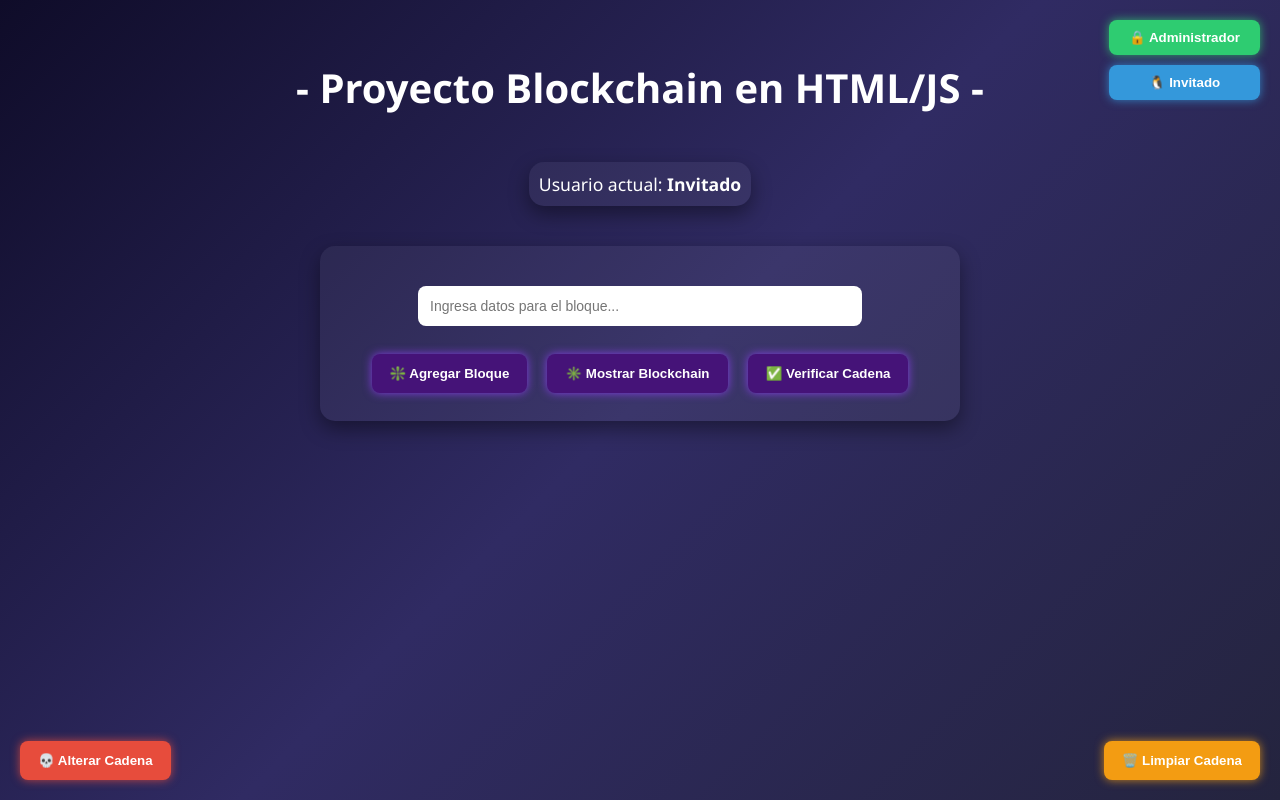
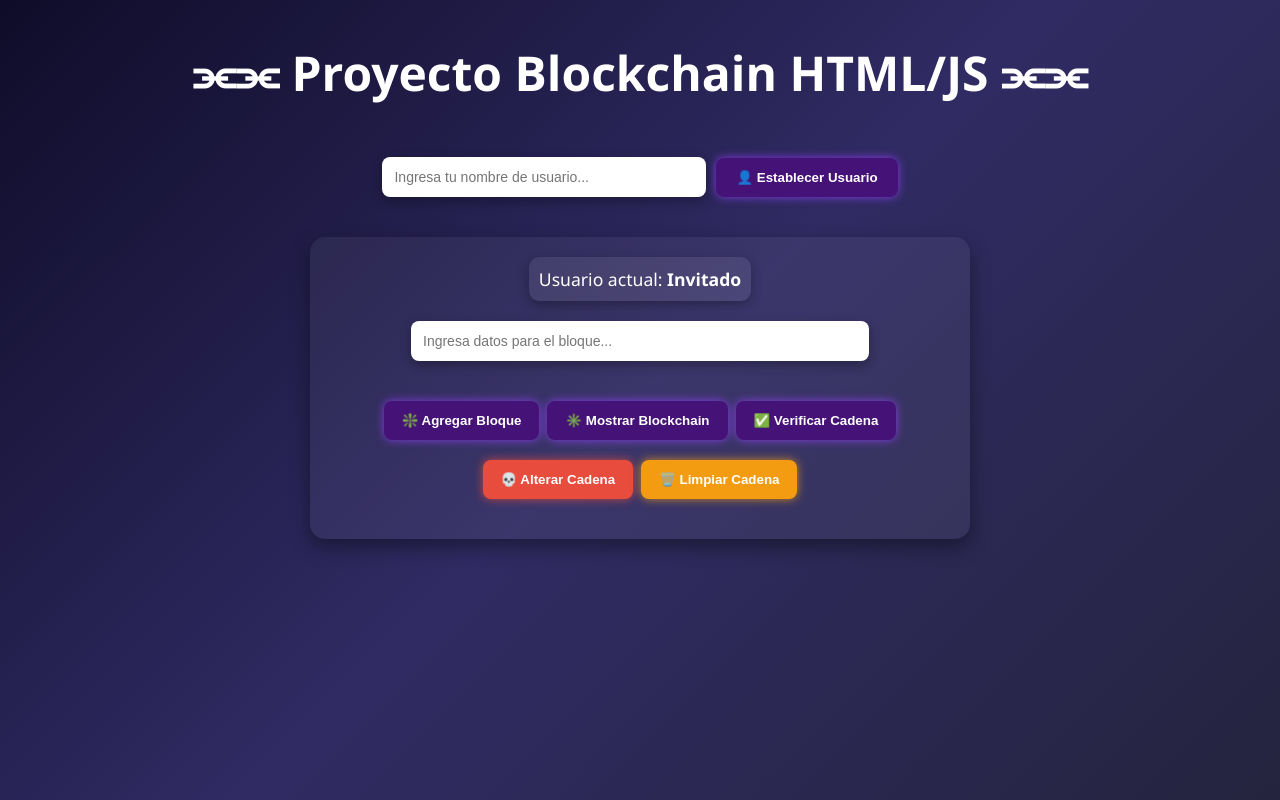
Before and after one commit to Cruger117/Proyecto-Blockchain-en-HTML-JS-Aseguramiento-de-la-Informacion, a plain HTML site: page index.html in a window 1280 px wide. Drawn offline with nearby package versions, Linux system fonts and the light colour scheme.

Commit message:
Proyecto-Blockchain-en-HTML/JS-3.1
Usuarios, diseño, and stuff...

```diff
--- a/blockchain.js
+++ b/blockchain.js
@@ -56,23 +56,20 @@ let myBlockchain = new Blockchain();
 // 🔹 Usuario actual
 let currentUser = "Invitado";
 
-// 🔑 Login como administrador
-function loginAdmin() {
-  const pass = prompt("Introduce la contraseña de Administrador:");
-  if (pass === "12345") {
-    currentUser = "Administrador";
-    document.getElementById("currentUser").innerHTML = "Usuario actual: <b>Administrador</b>";
-    alert("✅ Sesión iniciada como Administrador");
-  } else {
-    alert("❌ Contraseña incorrecta");
+// 👤 Establecer usuario
+function establecerUsuario() {
+  const input = document.getElementById("userInput");
+  const usuario = input.value.trim();
+
+  if (!usuario) {
+    alert("⚠️ Por favor ingresa un nombre de usuario.");
+    return;
   }
-}
 
-// 🙋 Login como invitado
-function loginInvitado() {
-  currentUser = "Invitado";
-  document.getElementById("currentUser").innerHTML = "Usuario actual: <b>Invitado</b>";
-  alert("Sesión iniciada como Invitado");
+  currentUser = usuario;
+  document.getElementById("currentUser").innerHTML = "Usuario actual: <b>" + currentUser + "</b>";
+  alert("✅ Usuario establecido: " + currentUser);
+  input.value = "";
 }
 
 // ➕ Agregar bloque con usuario activo
@@ -113,7 +110,7 @@ function mostrarCadena() {
 function verificarCadena() {
   const output = document.getElementById("output");
   if (myBlockchain.isChainValid()) {
-    output.innerHTML = "<h2 class='valido'>✔ La cadena es válida</h2>";
+    output.innerHTML = "<h2 class='valido'>✓ La cadena es válida</h2>";
   } else {
     output.innerHTML = "<h2 class='invalido'>✖ La cadena fue alterada</h2>";
   }
--- a/index.html
+++ b/index.html
@@ -9,23 +9,30 @@
   <script src="blockchain.js" defer></script>
 </head>
 <body>
-  <h1>- Proyecto Blockchain en HTML/JS -</h1>
+  <h1>⫘⫘ Proyecto Blockchain HTML/JS ⫘⫘</h1>
 
-  <!-- 🔹 Controles de usuario -->
-  <div class="user-controls">
-    <button onclick="loginAdmin()">🔒 Administrador</button>
-    <button onclick="loginInvitado()">🐧 Invitado</button>
+  <!-- 🔹 Configuración de usuario -->
+  <div class="user-setup">
+    <input type="text" id="userInput" placeholder="Ingresa tu nombre de usuario...">
+    <button onclick="establecerUsuario()">👤 Establecer Usuario</button>
   </div>
-  <p id="currentUser">Usuario actual: <b>Invitado</b></p>
 
   <div class="container">
+    <p id="currentUser">Usuario actual: <b>Invitado</b></p>
+
     <input type="text" id="dataInput" placeholder="Ingresa datos para el bloque...">
-    <button type="button" onclick="agregarBloque()">❇️ Agregar Bloque</button>
-    <button type="button" onclick="mostrarCadena()">✳️ Mostrar Blockchain</button>
-    <button type="button" onclick="verificarCadena()">✅ Verificar Cadena</button>
+
+    <div class="button-row">
+      <button type="button" onclick="agregarBloque()">❇️ Agregar Bloque</button>
+      <button type="button" onclick="mostrarCadena()">✳️ Mostrar Blockchain</button>
+      <button type="button" onclick="verificarCadena()">✅ Verificar Cadena</button>
+    </div>
+
+    <div class="button-row">
+      <button class="hack-btn-inline" onclick="alterarCadena()">💀 Alterar Cadena</button>
+      <button class="clear-btn-inline" onclick="limpiarCadena()">🗑️ Limpiar Cadena</button>
+    </div>
   </div>
   <div id="output"></div>
-    <button class="hack-btn" onclick="alterarCadena()">💀 Alterar Cadena</button>
-    <button class="clear-btn" onclick="limpiarCadena()">🗑️ Limpiar Cadena</button>
 </body>
 </html>
--- a/style.css
+++ b/style.css
@@ -12,60 +12,57 @@ body {
 
 /* 🔹 Título principal */
 h1 {
-  margin-top: 60px;
-  font-size: 2.5rem;
+  margin-top: 40px;
+  font-size: 3rem;
   font-weight: bold;
 }
 
-/* 🔹 Controles de usuario (arriba a la derecha) */
-.user-controls {
-  position: absolute;
-  top: 20px;
-  right: 20px;
+/* 🔹 Configuración de usuario */
+.user-setup {
+  margin-top: 20px;
+  margin-bottom: 20px;
   display: flex;
-  flex-direction: column;
+  justify-content: center;
+  align-items: center;
   gap: 10px;
 }
 
-/* Estilos de botones de usuario */
-.user-controls button {
+.user-setup input {
+  padding: 12px;
+  width: 300px;
+  border: none;
+  border-radius: 8px;
+  font-size: 14px;
+  margin: 0;
+  box-shadow: 0 4px 12px rgba(0,0,0,0.3);
+}
+
+.user-setup button {
+  background: #451378;
   color: white;
-  padding: 10px 20px;
+  padding: 12px 20px;
   border-radius: 8px;
   border: none;
   font-weight: bold;
   cursor: pointer;
+  box-shadow: 0 0 10px rgba(150, 64, 255, 0.8);
   transition: 0.3s;
 }
 
-/* Administrador (verde con glow) */
-.user-controls button:first-child {
-  background: #2ecc71;
-  box-shadow: 0 0 10px rgba(46, 204, 113, 0.8);
-}
-.user-controls button:first-child:hover {
-  background: #27ae60;
-  box-shadow: 0 0 16px rgba(46, 204, 113, 1);
-}
-
-/* Invitado (azul con glow) */
-.user-controls button:last-child {
-  background: #3498db;
-  box-shadow: 0 0 10px rgba(52, 152, 219, 0.8);
-}
-.user-controls button:last-child:hover {
-  background: #2980b9;
-  box-shadow: 0 0 16px rgba(52, 152, 219, 1);
+.user-setup button:hover {
+  background: #3c096c;
+  box-shadow: 0 0 16px rgba(180, 90, 255, 1);
 }
 
 /* Usuario activo */
 #currentUser {
-  margin: 20px;
   padding: 10px;
   font-size: 1.1rem;
-  background: rgba(255,255,255,0.05);
-  border-radius: 15px;
-  box-shadow: 0 8px 20px rgba(0,0,0,0.4);
+  background: rgba(255,255,255,0.08);
+  border-radius: 10px;
+  box-shadow: 0 4px 12px rgba(0,0,0,0.3);
+  width: fit-content;
+  margin: 0 auto 0 auto;
 }
 
 /* 🔹 Caja principal */
@@ -75,7 +72,7 @@ h1 {
   background: rgba(255,255,255,0.05);
   border-radius: 15px;
   box-shadow: 0 8px 20px rgba(0,0,0,0.4);
-  max-width: 600px;
+  max-width: 620px;
   width: 100%;
 }
 
@@ -87,25 +84,58 @@ input {
   border-radius: 8px;
   margin: 20px 20px;
   font-size: 14px;
+  box-shadow: 0 4px 12px rgba(0,0,0,0.3);
+}
+
+/* Fila de botones */
+.button-row {
+  display: flex;
+  justify-content: center;
+  gap: 8px;
+  margin: 20px 0;
 }
 
 /* Botones principales dentro del contenedor */
 .container button {
-  background: #451378; /* morado más oscuro */
+  background: #451378;
   color: white;
   border: none;
   border-radius: 8px;
   font-weight: bold;
   cursor: pointer;
   padding: 12px 18px;
-  margin: 8px;
-  box-shadow: 0 0 10px rgba(150, 64, 255, 0.8); /* glow morado */
+  margin: 0;
+  box-shadow: 0 0 10px rgba(150, 64, 255, 0.8);
   transition: 0.3s;
+  flex: 0 0 auto;
+  white-space: nowrap;
 }
 
 .container button:hover {
-  background: #3c096c; /* aún más oscuro */
-  box-shadow: 0 0 16px rgba(180, 90, 255, 1); /* glow más intenso */
+  background: #3c096c;
+  box-shadow: 0 0 16px rgba(180, 90, 255, 1);
+}
+
+/* Botón de hackeo inline (rojo con glow) */
+.hack-btn-inline {
+  background: #e74c3c !important;
+  box-shadow: 0 0 10px rgba(231, 76, 60, 0.8) !important;
+}
+
+.hack-btn-inline:hover {
+  background: #c0392b !important;
+  box-shadow: 0 0 16px rgba(231, 76, 60, 1) !important;
+}
+
+/* Botón de limpiar inline (naranja con glow) */
+.clear-btn-inline {
+  background: #f39c12 !important;
+  box-shadow: 0 0 10px rgba(243, 156, 18, 0.8) !important;
+}
+
+.clear-btn-inline:hover {
+  background: #d35400 !important;
+  box-shadow: 0 0 16px rgba(243, 156, 18, 1) !important;
 }
 
 /* 🔹 Bloques de la cadena */
@@ -117,15 +147,6 @@ input {
   box-shadow: 0 4px 12px rgba(0,0,0,0.3);
   color: #f1f1f1;
   text-align: left;
-}
-
-/* Diferenciar bloques según usuario */
-.block.admin {
-  border-left: 6px solid #2ecc71;
-}
-
-.block.invitado {
-  border-left: 6px solid #3498db;
 }
 
 /* Estados de verificación */
@@ -140,43 +161,3 @@ input {
   text-align: center;
   font-weight: bold;
 }
-
-/* Botón de hackeo en esquina inferior izquierda (rojo con glow) */
-.hack-btn {
-  position: fixed;
-  bottom: 20px;
-  left: 20px;
-  background: #e74c3c;
-  color: white;
-  font-weight: bold;
-  border: none;
-  border-radius: 8px;
-  padding: 12px 18px;
-  cursor: pointer;
-  box-shadow: 0 0 10px rgba(231, 76, 60, 0.8);
-  transition: 0.3s;
-}
-.hack-btn:hover {
-  background: #c0392b;
-  box-shadow: 0 0 16px rgba(231, 76, 60, 1);
-}
-
-/* Botón de limpiar en esquina inferior derecha (naranja con glow) */
-.clear-btn {
-  position: fixed;
-  bottom: 20px;
-  right: 20px;
-  background: #f39c12;
-  color: white;
-  font-weight: bold;
-  border: none;
-  border-radius: 8px;
-  padding: 12px 18px;
-  cursor: pointer;
-  box-shadow: 0 0 10px rgba(243, 156, 18, 0.8);
-  transition: 0.3s;
-}
-.clear-btn:hover {
-  background: #d35400;
-  box-shadow: 0 0 16px rgba(243, 156, 18, 1);
-}
```
